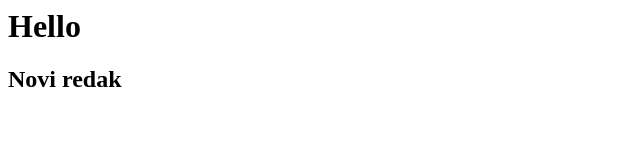
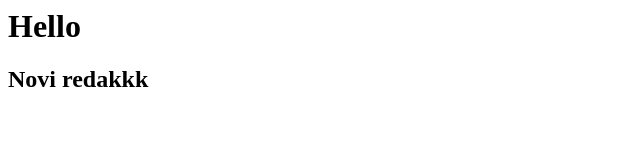
Before and after one commit to markomand/probaa, a plain HTML site: page index.html in a window 1280 px wide. Shown: the full height of the page, 0-640 px from the left. Drawn offline with Linux system fonts and the light colour scheme.

Commit message:
drugi commit by marko

```diff
--- a/index.html
+++ b/index.html
@@ -4,6 +4,6 @@
     </head>
     <body>
         <h1>Hello</h1>
-        <h2>Novi redak</h2>
+        <h2>Novi redakkk</h2>
     </body>
 </html>
```
